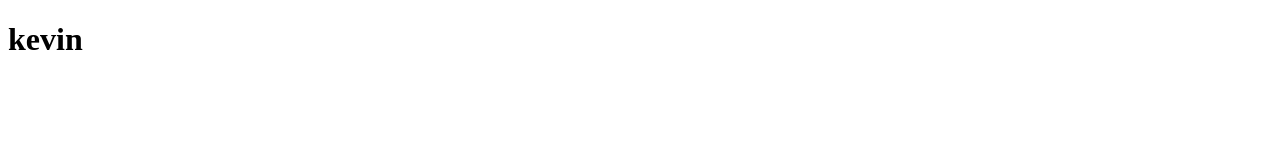
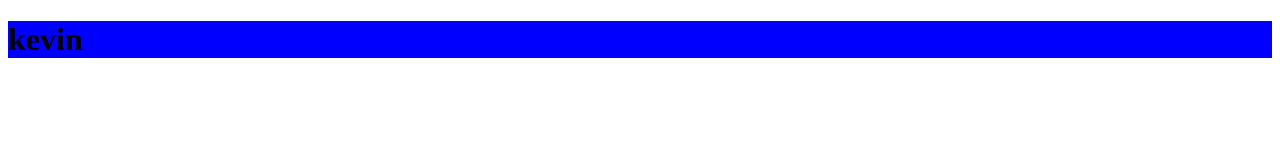
Before and after one commit to 0ldhands/demo, a plain HTML site: page index.html in a window 1280 px wide. Drawn offline with Linux system fonts and the light colour scheme.

Commit message:
my third commit

```diff
--- a/index.html
+++ b/index.html
@@ -4,8 +4,9 @@
     <meta charset="UTF-8">
     <meta name="viewport" content="width=device-width, initial-scale=1.0">
     <title>Document</title>
+    <link rel="stylesheet" href="style.css">
 </head>
 <body>
-    <h1>kevin</h1>
+    <h1 id="h">kevin</h1>
 </body>
 </html>
--- /dev/null
+++ b/style.css
@@ -0,0 +1,5 @@
+#h{
+    color:'yellow';
+    background-color: blue;
+
+}
```
